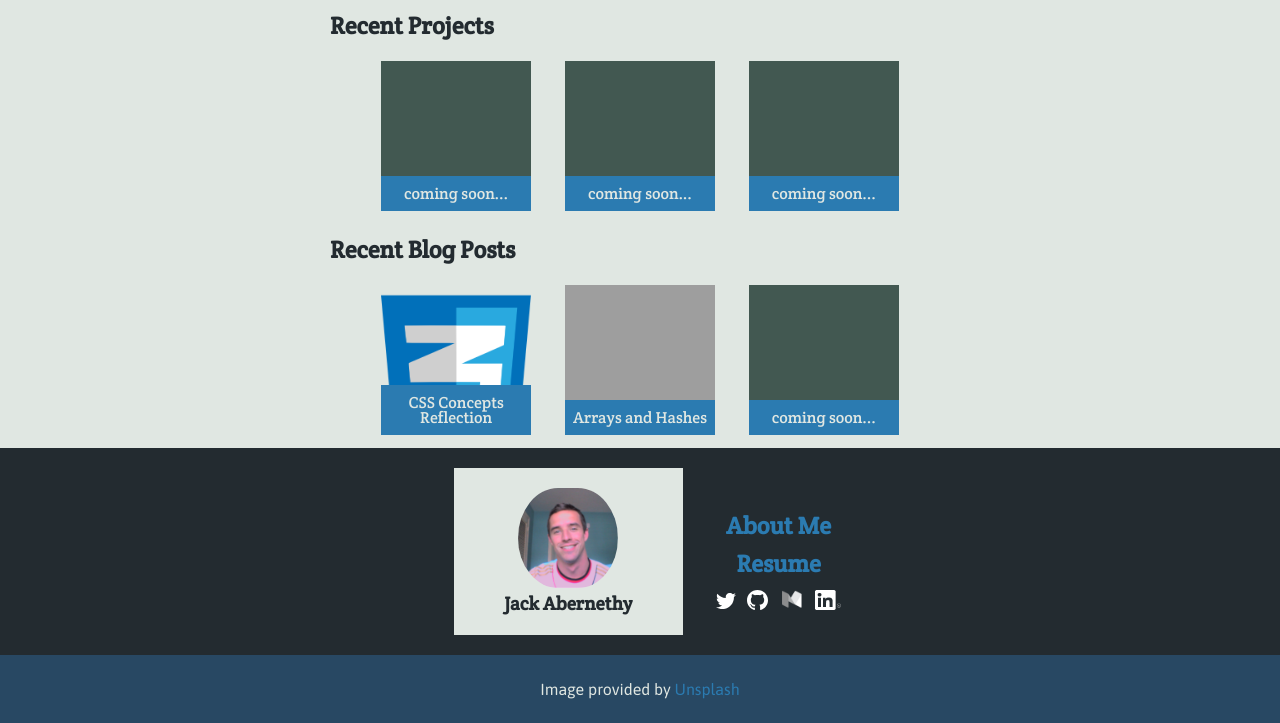
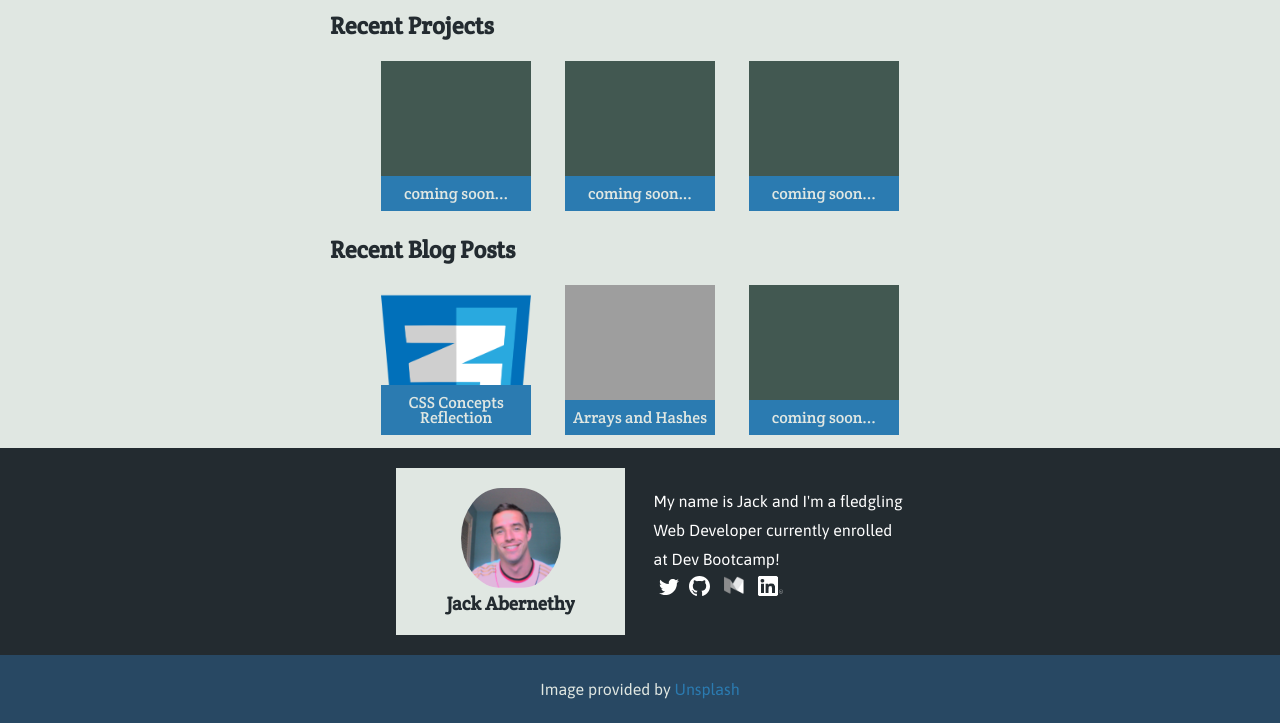
Before and after one commit to abernet2/abernet2.github.io, a Jekyll site: the page built from index.html, in a window 1280 px wide. Shown: the part 350-1073 px from the top of the page. Built offline with Jekyll 4.4.1, drawn with Linux system fonts in a browser that asks for light colours; grey boxes are pictures that could not be loaded.

Commit message:
Add new About-Me

```diff
--- a/_includes/about-me.html
+++ b/_includes/about-me.html
@@ -1,13 +1,12 @@
 <aside id="about-me">
+ <div class="container">
     <figure id="me">
       <img src="imgs/me.png" alt="me">
       <h3>Jack Abernethy</h3>
     </figure>
-    <ul id="links">
-        <li><a href="#">About Me</a></li>
-        <li><a href="#">Resume</a></li>
-        <li>
-        {% include social-media.html %}
-        </li>
+      <ul id="links">
+        <li><p style="color:#fff">My name is Jack and I'm a fledgling Web Developer currently enrolled at Dev Bootcamp!</p></li>
+        <li>{% include social-media.html %}</li>
       </ul>
-  </aside>
+ </div>
+</aside>
--- a/stylesheets/default.css
+++ b/stylesheets/default.css
@@ -243,11 +243,12 @@ figure#me {
 
 ul#links {
 	display: inline-block;
-	vertical-align: center;
-	float: top;
-	text-align: center;
+	vertical-align: 50%;
+	text-align: left;
 	padding: 35px 0 10px 5px;
-	line-height: 2.2em;
+	line-height: 1.8em;
+	width: 50%;
+	max-width: 250px;
 }
 
 #about-me ul.social-media {
```
Also changed, not shown: 3 other files.
